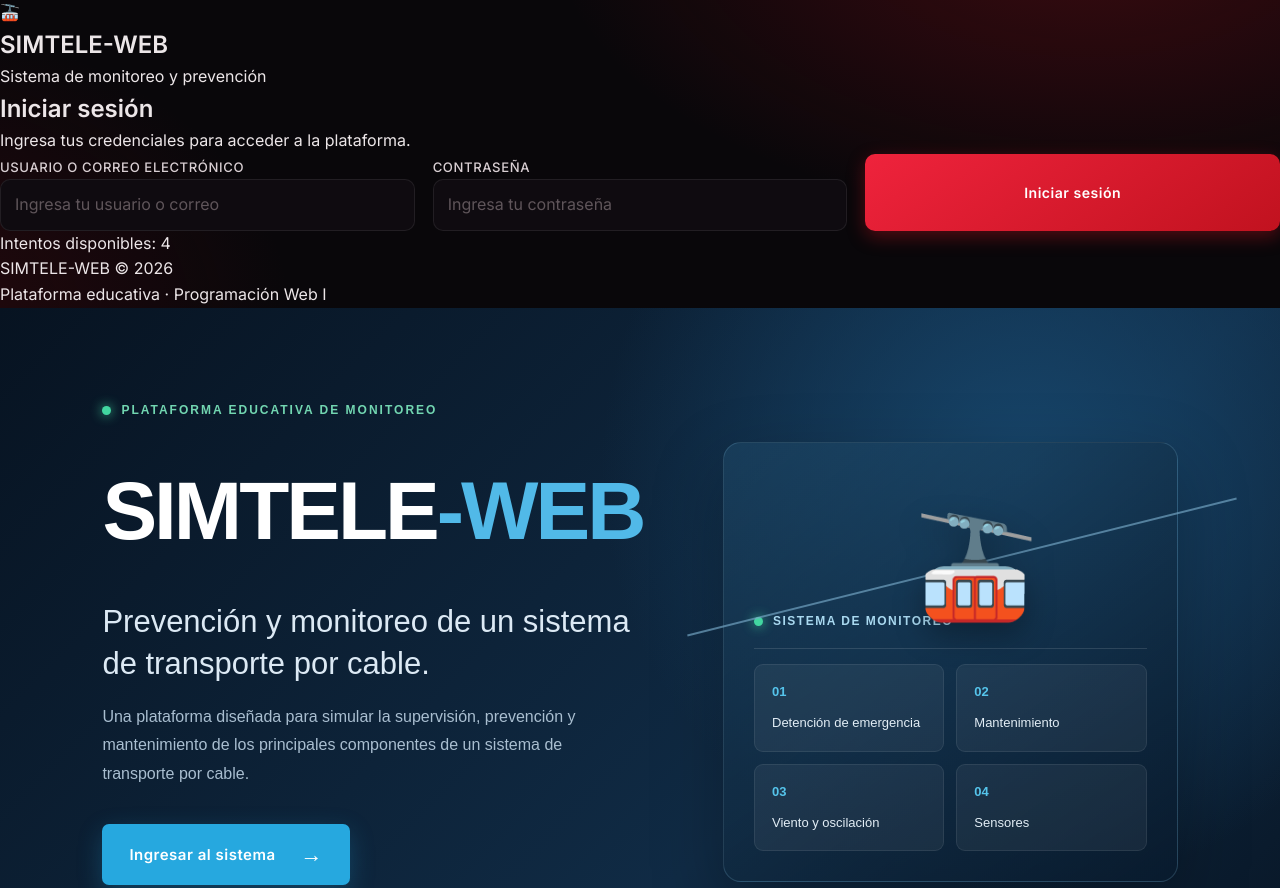
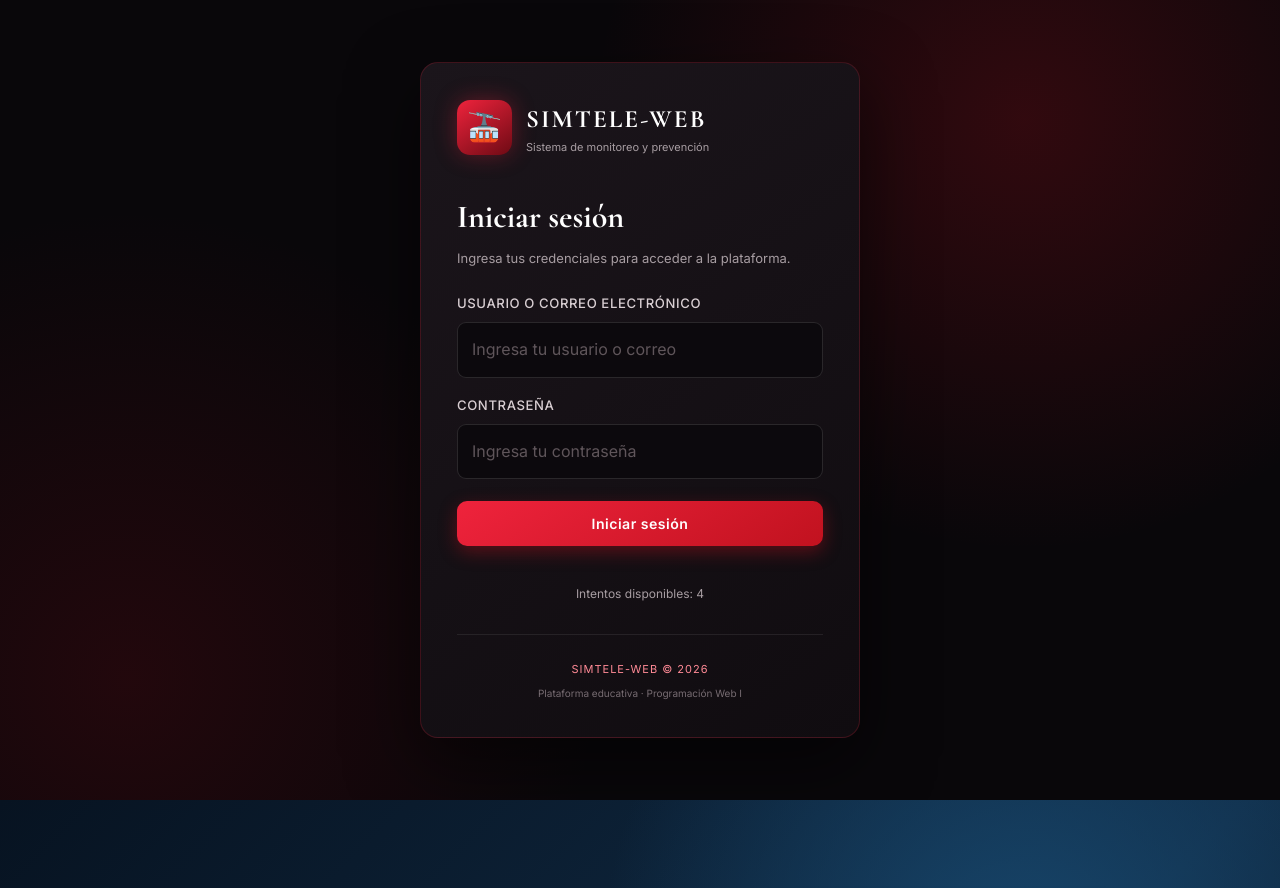
Before and after one commit to HerikutsuBoy/proyecto_final_by_ivan_yujra, a plain HTML site: page index.html in a window 1280 px wide. Shown: the top 888 px of the page. Drawn offline with nearby package versions, Linux system fonts and the light colour scheme.

Commit message:
Add styles for login screen and recovery forms

```diff
--- a/css/styles.css
+++ b/css/styles.css
@@ -506,3 +506,220 @@ code { background: rgba(255, 255, 255, .07); padding: 2px 7px; border-radius: 6p
     font-size: 10px;
   }
 }
+
+
+/* =====================================
+   INICIO DE SESIÓN SIMTELE-WEB
+===================================== */
+
+#pantalla-login[hidden],
+#recuperacion[hidden],
+#form-nueva-clave[hidden] {
+  display: none !important;
+}
+
+.login-pantalla {
+  min-height: 100vh;
+  display: flex;
+  align-items: center;
+  justify-content: center;
+  padding: 30px 16px;
+
+  background:
+    radial-gradient(
+      circle at 80% 15%,
+      rgba(193, 18, 31, 0.22),
+      transparent 35%
+    ),
+    radial-gradient(
+      circle at 10% 85%,
+      rgba(110, 10, 20, 0.25),
+      transparent 35%
+    ),
+    #09070a;
+}
+
+.login-card {
+  width: 100%;
+  max-width: 440px;
+  padding: 36px;
+
+  background: linear-gradient(
+    145deg,
+    #1b151b,
+    #100c10
+  );
+
+  border: 1px solid rgba(239, 35, 60, 0.2);
+  border-radius: 18px;
+
+  box-shadow: 0 25px 70px rgba(0, 0, 0, 0.55);
+}
+
+/* LOGOTIPO */
+
+.login-logo {
+  display: flex;
+  align-items: center;
+  gap: 14px;
+  margin-bottom: 35px;
+}
+
+.login-logo > span {
+  width: 55px;
+  height: 55px;
+
+  display: grid;
+  place-items: center;
+
+  font-size: 28px;
+  border-radius: 13px;
+
+  background: linear-gradient(
+    145deg,
+    var(--rojo-vivo),
+    var(--rojo-oscuro)
+  );
+
+  box-shadow: 0 0 22px rgba(239, 35, 60, 0.35);
+}
+
+.login-logo h1 {
+  font-family: var(--titulos);
+  letter-spacing: 2px;
+  font-size: 25px;
+  color: white;
+}
+
+.login-logo p {
+  color: var(--texto-suave);
+  font-size: 11px;
+}
+
+/* TÍTULOS */
+
+.login-titulo {
+  margin-bottom: 25px;
+}
+
+.login-titulo h2 {
+  font-family: var(--titulos);
+  font-size: 32px;
+  color: white;
+}
+
+.login-titulo p,
+.recuperacion-titulo p {
+  font-size: 13px;
+  color: var(--texto-suave);
+  margin-top: 5px;
+}
+
+/* FORMULARIOS */
+
+#form-login,
+#form-recuperacion,
+#form-nueva-clave {
+  display: grid;
+  grid-template-columns: 1fr;
+  gap: 17px;
+}
+
+.login-campo {
+  display: flex;
+  flex-direction: column;
+  gap: 8px;
+}
+
+.login-campo input {
+  width: 100%;
+  padding: 14px;
+  border-radius: 9px;
+  background: #0c090d;
+  border: 1px solid rgba(255, 255, 255, 0.12);
+  color: white;
+}
+
+.login-campo input:focus {
+  border-color: var(--rojo-vivo);
+  outline: none;
+  box-shadow: 0 0 0 3px rgba(239, 35, 60, 0.15);
+}
+
+#form-login button,
+#form-recuperacion button,
+#form-nueva-clave button {
+  width: 100%;
+  padding: 14px;
+  margin-top: 5px;
+}
+
+/* MENSAJES */
+
+.login-mensaje {
+  min-height: 20px;
+  margin-top: 13px;
+  font-size: 12px;
+  color: var(--alerta);
+}
+
+.login-intentos {
+  text-align: center;
+  color: var(--texto-suave);
+  font-size: 12px;
+  margin: 5px 0 18px;
+}
+
+/* RECUPERACIÓN */
+
+#recuperacion {
+  padding: 20px 0 5px;
+  margin-top: 10px;
+  border-top: 1px solid rgba(239, 35, 60, 0.3);
+}
+
+.recuperacion-titulo {
+  margin-bottom: 20px;
+}
+
+.recuperacion-titulo h3 {
+  font-family: var(--titulos);
+  font-size: 25px;
+  color: #ff8a96;
+}
+
+/* PIE */
+
+.login-pie {
+  text-align: center;
+  margin-top: 30px;
+  padding-top: 20px;
+  border-top: 1px solid rgba(255, 255, 255, 0.08);
+}
+
+.login-pie span {
+  font-size: 11px;
+  color: #ff8a96;
+  letter-spacing: 1px;
+}
+
+.login-pie p {
+  font-size: 10px;
+  color: #776c72;
+  margin-top: 5px;
+}
+
+/* BOTÓN DESACTIVADO */
+
+#btn-acceder:disabled {
+  opacity: 0.4;
+  cursor: not-allowed;
+  transform: none;
+  box-shadow: none;
+}
+
+@media (max-width: 480px) {
+  .login-card {
+    padding: 25px 20px;
+  }
+}
```
